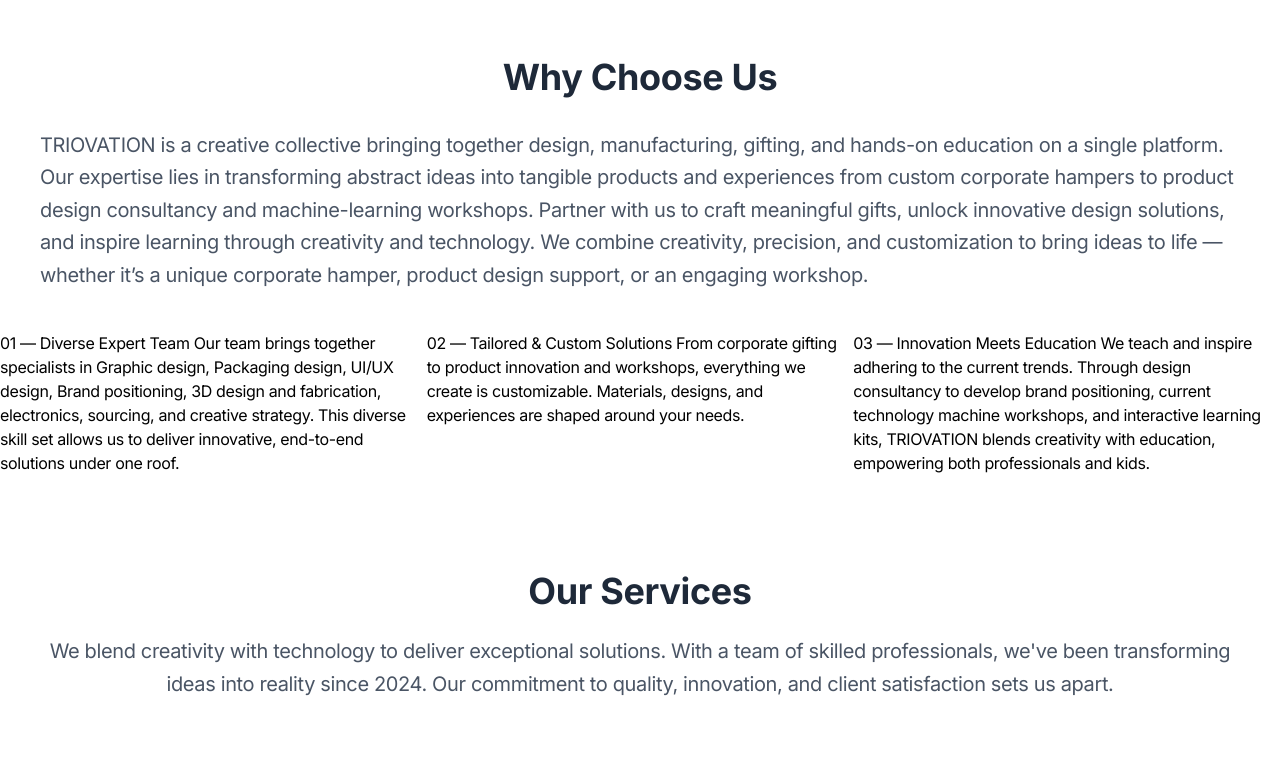
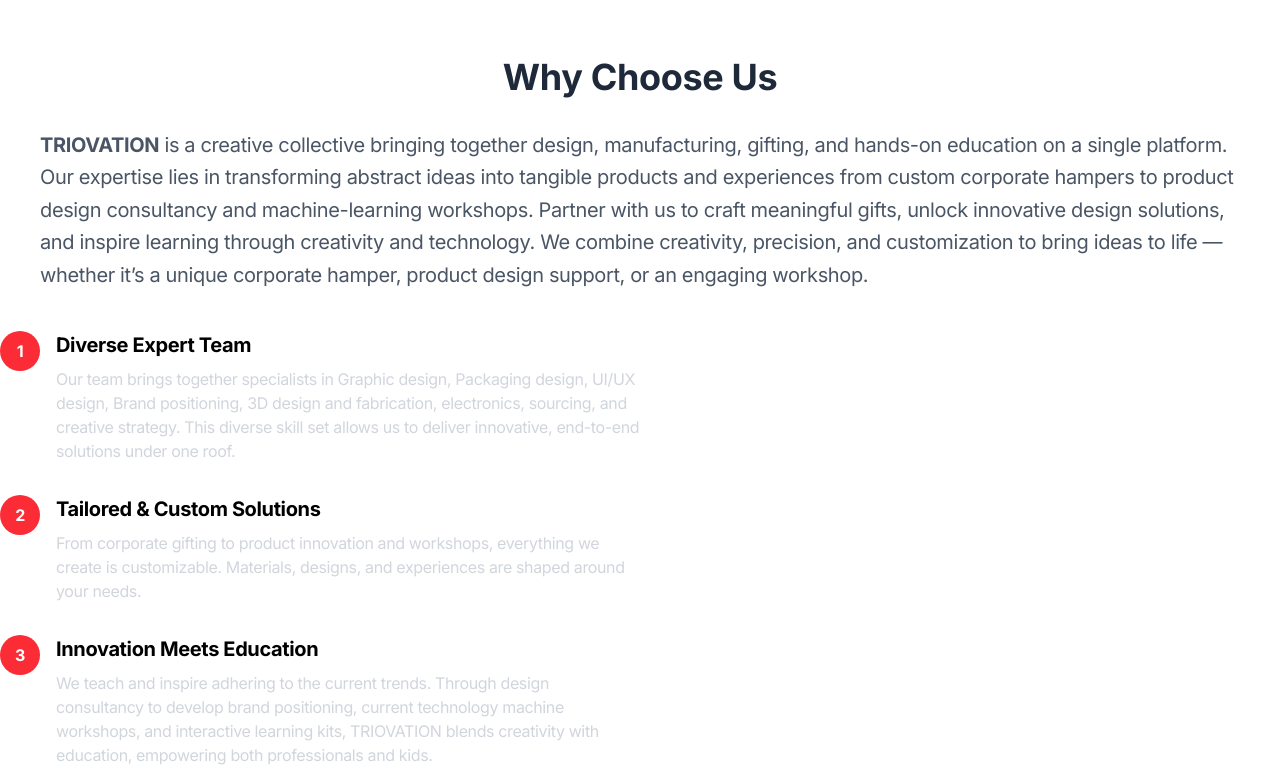
Before and after one commit to triovation-co/Triovation, a React (Vite) app: page / in a window 1280 px wide. Shown: the part 860-1630 px from the top of the page. Built offline with nearby package versions, Linux system fonts and the light colour scheme.

Commit message:
Main update

```diff
--- a/src/pages/About.jsx
+++ b/src/pages/About.jsx
@@ -67,8 +67,23 @@
               <h1 className="text-3xl lg:text-4xl xl:text-4xl font-bold mb-6 lg:mb-8 xl:mb-8 text-gray-800">
                 Our Approach
               </h1>
-              <p className="text-gray-600 text-lg lg:text-xl xl:text-xl mb-4 leading-relaxed">
-                1. Ideation
+              <ol type="1" className="text-gray-600 text-lg lg:text-xl xl:text-xl mb-4 leading-relaxed list-decimal list-inside space-y-2 text-gray-600 text-lg lg:text-xl xl:text-xl mb-4">
+                  <li>Ideation: <br/>
+                      We start by listening to your ideas, needs, and vision — whether it’s for a product, a gift, or a learning experience.
+                  </li>
+                  <li>Design & Planning: <br/>
+                      Our team sketches, prototypes, and strategizes to craft tailored solutions that balance creativity, functionality, and feasibility.
+                  </li>
+                  <li>Creation & Fabrication: <br/>
+                      From design consultancy to manufacturing and gifting, we bring concepts to life using the right materials, tools, and processes.
+                  </li>
+                  <li>Customization & Delivery: <br/>
+                      Every outcome is personalized — refined to match your requirements and delivered with precision and care.
+                  </li>
+                  <li>Learning & Growth: <br/>
+                      Through workshops, kits, and hands-on sessions, we extend our approach to teaching and inspiring the next generation of creators.
+                  </li>
+                {/* 1. Ideation
                     We start by listening to your ideas, needs, and vision — whether it’s for a product, a gift, or a learning experience.<br/>
                     2. Design & Planning
                     Our team sketches, prototypes, and strategizes to craft tailored solutions that balance creativity, functionality, and feasibility.<br/>
@@ -77,8 +92,8 @@
                     4. Customization & Delivery
                     Every outcome is personalized — refined to match your requirements and delivered with precision and care.<br/>
                     5. Learning & Growth
- Through workshops, kits, and hands-on sessions, we extend our approach to teaching and inspiring the next generation of creators.
-              </p>
+                    Through workshops, kits, and hands-on sessions, we extend our approach to teaching and inspiring the next generation of creators. */}
+              </ol>
             </div>
 
             {/* Right Column - Image */}
@@ -133,10 +148,10 @@
             </div>
             {/* Right Column - Text */}
             <div>
-              <h2 className="text-xl sm:text-2xl md:text-3xl lg:text-4xl xl:text-4xl font-bold mb-4 sm:mb-6 text-gray-800 leading-snug">
+              <h2 className="text-3xl lg:text-4xl xl:text-4xl font-bold mb-6 lg:mb-8 xl:mb-8 text-gray-800">
                 Our Craftmanship
               </h2>
-              <p className="text-gray-600 text-sm sm:text-base md:text-lg lg:text-xl xl:text-xl leading-relaxed max-w-xl mx-auto md:mx-0">
+              <p className="text-gray-600 text-lg lg:text-xl xl:text-xl mb-4 leading-relaxed">
                 At TRIOVATION, we are the makers. Every product, design, and workshop is crafted by our own team combining creativity, precision, and technical know-how. From 2D and 3D design to fabrication and finishing, we handle each step with care to ensure the outcome is truly unique.
 Our craftsmanship lies in the details tailored to need, shaped with passion, and built to inspire.
               </p>
--- a/src/pages/Home.jsx
+++ b/src/pages/Home.jsx
@@ -68,7 +68,7 @@
                 Why Choose Us
               </h1>
               <p className="text-gray-600 text-lg lg:text-xl xl:text-xl leading-relaxed">
-                TRIOVATION is a creative collective bringing together design, manufacturing, gifting, and hands-on education on a single platform. Our expertise lies in transforming abstract ideas into tangible products and experiences from custom corporate hampers to product design consultancy and machine-learning workshops.
+                <strong>TRIOVATION</strong> is a creative collective bringing together design, manufacturing, gifting, and hands-on education on a single platform. Our expertise lies in transforming abstract ideas into tangible products and experiences from custom corporate hampers to product design consultancy and machine-learning workshops.
 Partner with us to craft meaningful gifts, unlock innovative design solutions, and inspire learning through creativity and technology. We combine creativity, precision, and customization to bring ideas to life — whether it’s a unique corporate hamper, product design support, or an engaging workshop.
               </p>
             </div>
@@ -77,6 +77,37 @@
 
           </div>
         </main>
+        <div className="w-full lg:w-1/2 order-1 lg:order-2">
+          <div className="space-y-6 md:space-y-8">
+            <div className="flex flex-row">
+              <div className= "mr-4 flex-shrink-0">
+                <div className="flex items-center justify-center w-8 h-8 sm:w-10 sm:h-10 rounded-full bg-red-500 text-white font-bold text-sm sm:text-base">1</div>
+              </div>
+              <div>
+                <h3 className="text-lg md:text-xl font-bold mb-2">Diverse Expert Team</h3>
+                <p className="text-gray-300 text-sm sm:text-base">Our team brings together specialists in Graphic design, Packaging design, UI/UX design, Brand positioning, 3D design and fabrication, electronics, sourcing, and creative strategy. This diverse skill set allows us to deliver innovative, end-to-end solutions under one roof.</p>
+              </div>
+            </div>
+            <div className="flex flex-row">
+              <div className= "mr-4 flex-shrink-0">
+                <div className="flex items-center justify-center w-8 h-8 sm:w-10 sm:h-10 rounded-full bg-red-500 text-white font-bold text-sm sm:text-base">2</div>
+              </div>
+              <div>
+                <h3 className="text-lg md:text-xl font-bold mb-2">Tailored & Custom Solutions</h3>
+                <p className="text-gray-300 text-sm sm:text-base">From corporate gifting to product innovation and workshops, everything we create is customizable. Materials, designs, and experiences are shaped around your needs.</p>
+              </div>
+            </div>
+            <div className="flex flex-row">
+              <div className= "mr-4 flex-shrink-0">
+                <div className="flex items-center justify-center w-8 h-8 sm:w-10 sm:h-10 rounded-full bg-red-500 text-white font-bold text-sm sm:text-base">3</div>
+              </div>
+              <div>
+                <h3 className="text-lg md:text-xl font-bold mb-2">Innovation Meets Education</h3>
+                <p className="text-gray-300 text-sm sm:text-base">We teach and inspire adhering to the current trends. Through design consultancy to develop brand positioning, current technology machine workshops, and interactive learning kits, TRIOVATION blends creativity with education, empowering both professionals and kids.</p>
+              </div>
+            </div>
+          </div>
+        </div>
                     <div className="grid grid-cols-1 md:grid-cols-3">
               <p>
                 01 — Diverse Expert Team
```
Also changed, not shown: src/pages/Cart.jsx (+22 -27 lines). Lines whose indentation alone changed are shown as unchanged.
